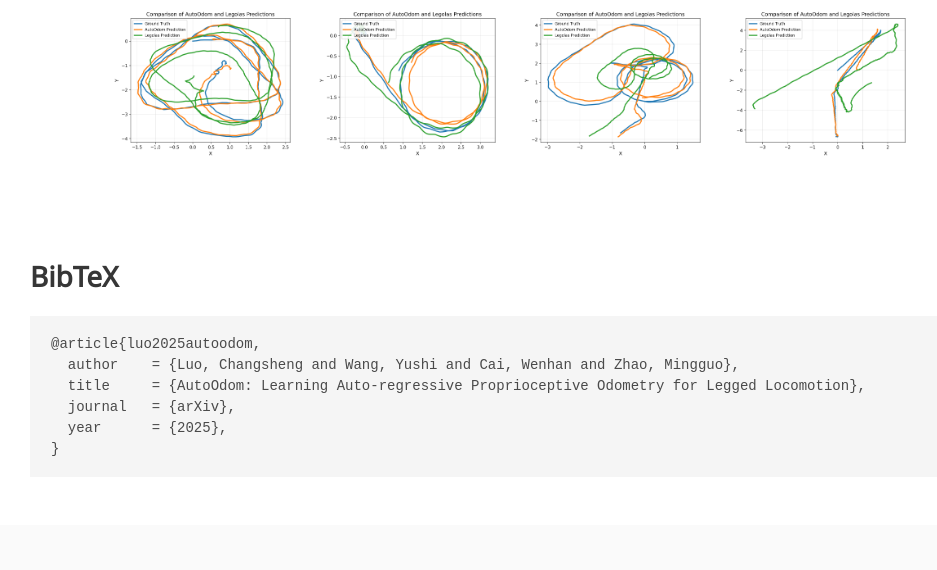
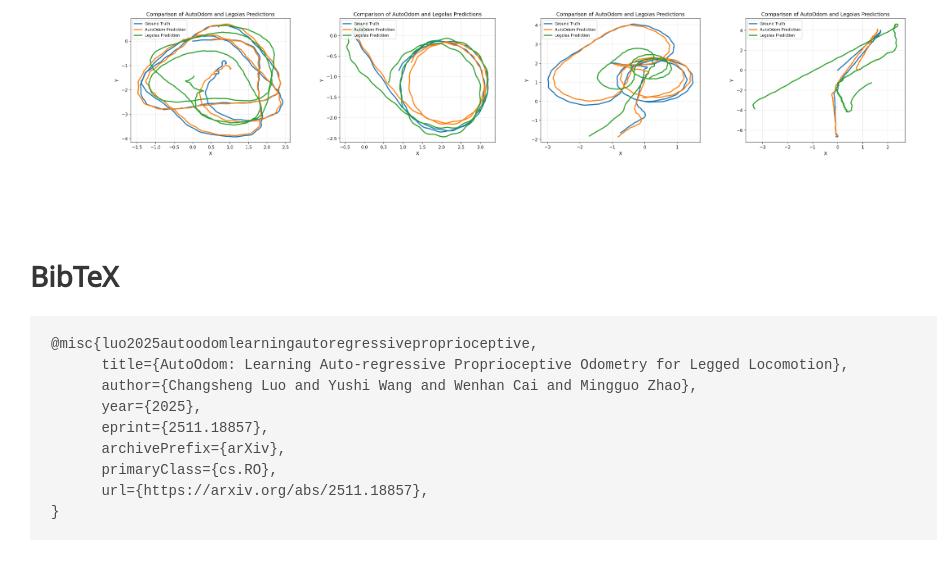
Before and after one commit to autoodom/autoodom.github.io, a plain HTML site: page index.html in a window 1280 px wide. Shown: the part 2488-3058 px from the top of the page, without its empty margins (130-1067 px from the left). Drawn offline with nearby package versions, Linux system fonts and the light colour scheme; some icons are missing; a web font is replaced by a local one.

Commit message:
upload bib

```diff
--- a/index.html
+++ b/index.html
@@ -250,11 +250,14 @@
 <section class="section" id="BibTeX">
   <div class="container is-max-desktop content">
     <h2 class="title">BibTeX</h2>
-    <pre><code>@article{luo2025autoodom,
-  author    = {Luo, Changsheng and Wang, Yushi and Cai, Wenhan and Zhao, Mingguo},
-  title     = {AutoOdom: Learning Auto-regressive Proprioceptive Odometry for Legged Locomotion},
-  journal   = {arXiv},
-  year      = {2025},
+    <pre><code>@misc{luo2025autoodomlearningautoregressiveproprioceptive,
+      title={AutoOdom: Learning Auto-regressive Proprioceptive Odometry for Legged Locomotion},
+      author={Changsheng Luo and Yushi Wang and Wenhan Cai and Mingguo Zhao},
+      year={2025},
+      eprint={2511.18857},
+      archivePrefix={arXiv},
+      primaryClass={cs.RO},
+      url={https://arxiv.org/abs/2511.18857},
 }</code></pre>
   </div>
 </section>
```
